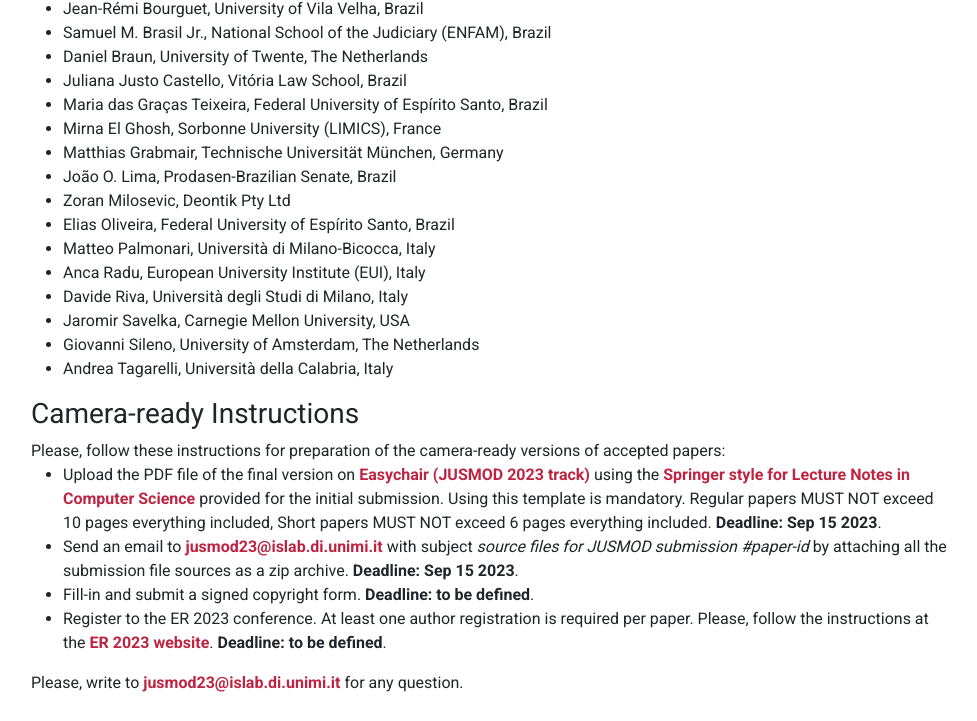
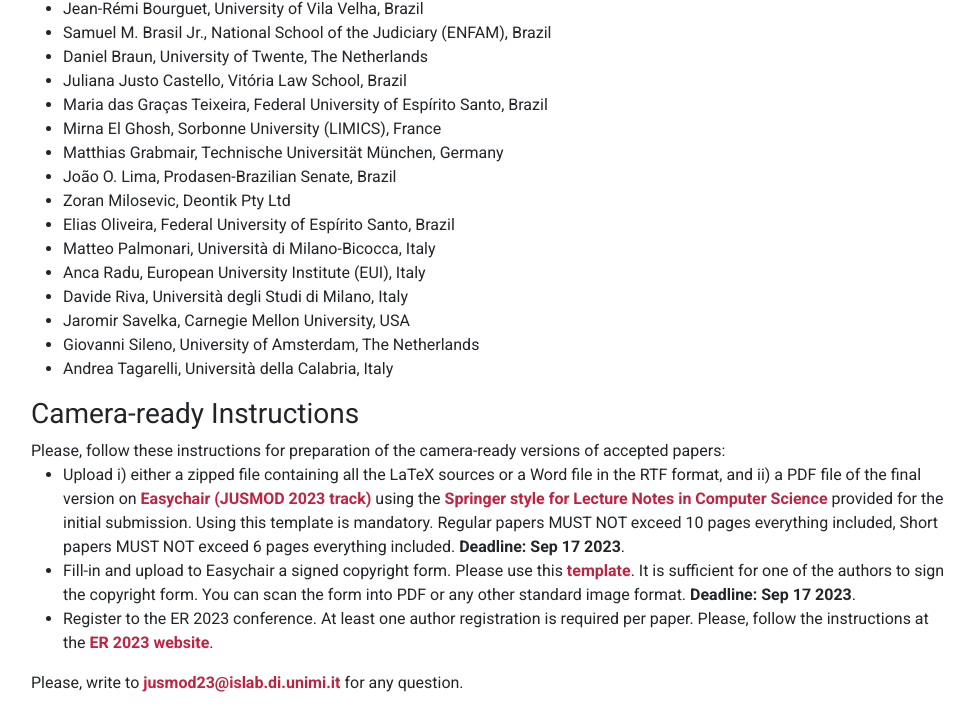
Before and after one commit to jusmod2023/jusmod2023.github.io, a plain HTML site: page index.html in a window 1280 px wide. Shown: the part 2521-3242 px from the top of the page, without its empty margins (151-1128 px from the left). Drawn offline with nearby package versions, Linux system fonts and the light colour scheme.

Commit message:
revised camera ready guidelines

```diff
--- a/index.html
+++ b/index.html
@@ -239,23 +239,16 @@
          Please, follow these instructions for preparation of the camera-ready versions of accepted papers:
          <ul>
           <li>
-            Upload the PDF file of the final version on <a
+            Upload i) either a zipped file containing all the LaTeX sources or a Word file in the RTF format, and ii) a PDF file of the final version on <a
               href="https://easychair.org/my/conference?conf=er2023"
-              target="_blank">Easychair (JUSMOD 2023 track)</a> using the <a href="https://www.springer.com/gp/computer-science/lncs/conference-proceedings-guidelines" target="_blank">Springer style for Lecture Notes in Computer Science</a> provided for the initial submission. Using this template is mandatory. Regular papers MUST NOT exceed 10 pages everything included, Short papers MUST NOT exceed 6 pages everything included. <b>Deadline: Sep 15 2023</b>.
+              target="_blank">Easychair (JUSMOD 2023 track)</a> using the <a href="https://www.springer.com/gp/computer-science/lncs/conference-proceedings-guidelines" target="_blank">Springer style for Lecture Notes in Computer Science</a> provided for the initial submission. Using this template is mandatory. Regular papers MUST NOT exceed 10 pages everything included, Short papers MUST NOT exceed 6 pages everything included. <b>Deadline: Sep 17 2023</b>.
           </li>
           <li>
-            Send an email to <a href="mailto:jusmod23@islab.di.unimi.it">jusmod23@islab.di.unimi.it</a> with subject <i>source files for JUSMOD submission #paper-id</i> by attaching all the submission file sources as a zip archive. <b>Deadline: Sep 15 2023</b>.</li>
-          <li>
-            Fill-in and submit a signed copyright form. <b>Deadline: to be defined</b>.
+            Fill-in and upload to Easychair a signed copyright form. Please use this <a
+              href="ER23_Workshops_SNCS_ProceedingsPaper_LTP_ST_SN_Switzerland.docx"
+              target="_blank">template</a>. It is sufficient for one of the authors to sign the copyright form. You can scan the form into PDF or any other standard image format. <b>Deadline: Sep 17 2023</b>.
           </li>
-          <!--<li>Send an email to <a href="mailto:jusmod23@islab.di.unimi.it">jusmod23@islab.di.unimi.it</a> with subject <i>copyright form for JUSMOD submission #paper-id</i> by attaching a signed copyright form according to the <a href="https://resource-cms.springernature.com/springer-cms/rest/v1/content/19790018/data/SNCS_ProceedingsPaper_LTP_ST_SN_Switzerland">Springer Licence to Publish</a>. For filling-in the form, use the following data:
-            <ul>
-              <li><i>Title of the Proceedings</i>: </li>
-              <li><i>Proceedings Editors</i>: </li>
-            </ul>
-            <b>Deadline: Sep 15 2023</b>
-            </li>-->
-          <li>Register to the ER 2023 conference. At least one author registration is required per paper. Please, follow the instructions at the <a href="https://er2023.inesc-id.pt/attend/registration-venue/" target="_blank">ER 2023 website</a>. <b>Deadline: to be defined</b>.</li>
+          <li>Register to the ER 2023 conference. At least one author registration is required per paper. Please, follow the instructions at the <a href="https://er2023.inesc-id.pt/attend/registration-venue/" target="_blank">ER 2023 website</a>.</li>
       </ul>
       <p>
         Please, write to
```
Also changed, not shown: 1 other file.
